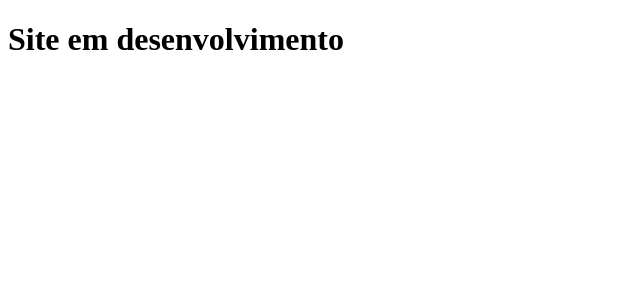
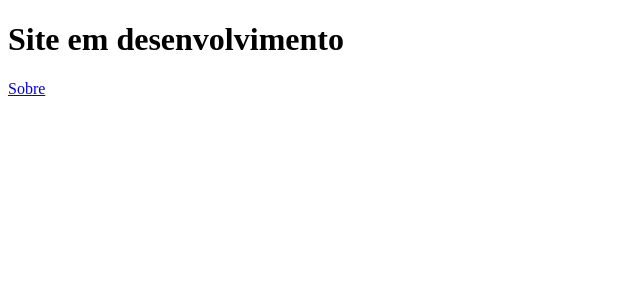
Before and after one commit to jeanpavan/reiarts, a Next.js app: page / in a window 1280 px wide. Shown: the top 300 px of the page, without its empty margins (0-640 px from the left). Built offline with nearby package versions, Linux system fonts and the light colour scheme.

Commit message:
Link e página Sobre

```diff
--- a/pages/index.js
+++ b/pages/index.js
@@ -1,9 +1,13 @@
 import { useState } from 'react';
+import Link from 'next/link';
 
 function Home() {
     return (
         <div>
             <h1>Site em desenvolvimento</h1>
+            <Link href="/sobre">
+                <a>Sobre</a>
+            </Link>
             {/*<Counter />
             <CapsLock1 text="Jeito 1: Me deixe em Caps Lock por favor" />
             <CapsLock2>Jeito 2: Me deixe em Caps Lock por favor</CapsLock2> */}
```
Also changed, not shown: pages/sobre.js (added, +14 -0 lines).
